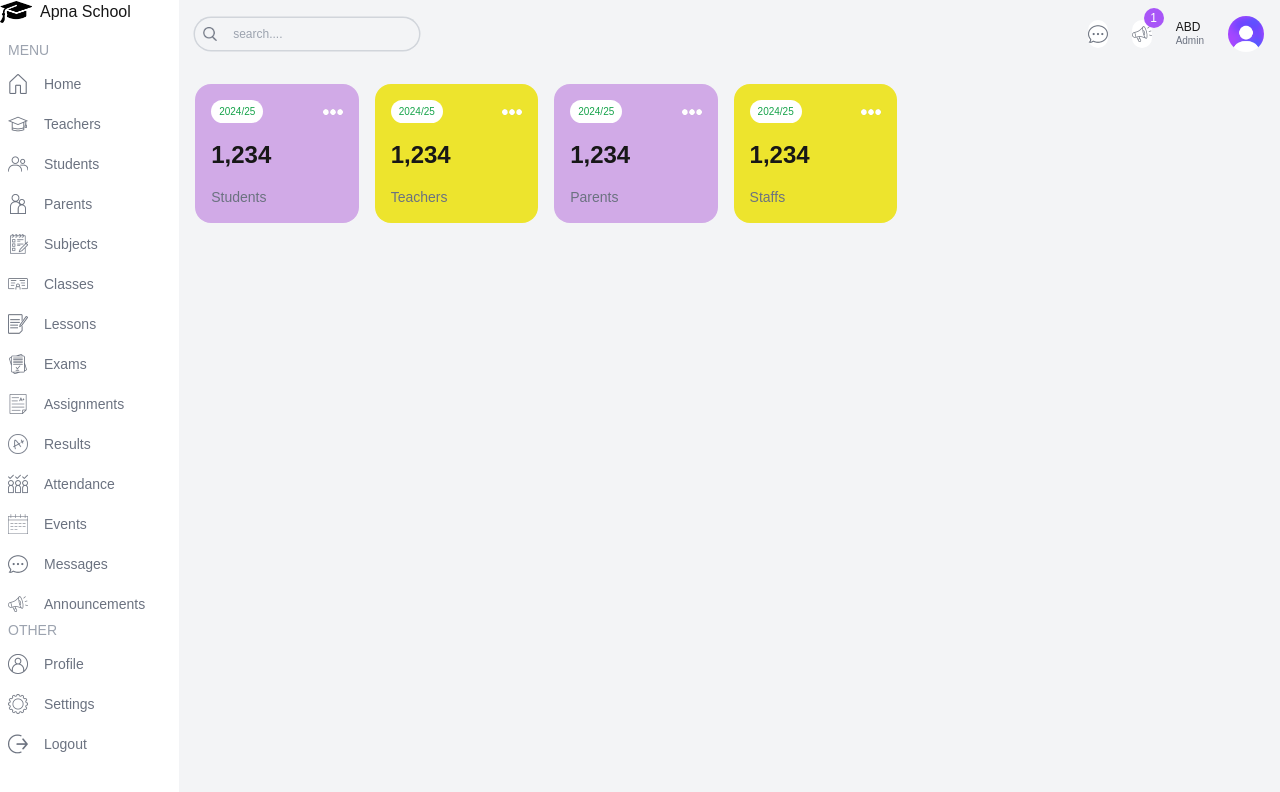
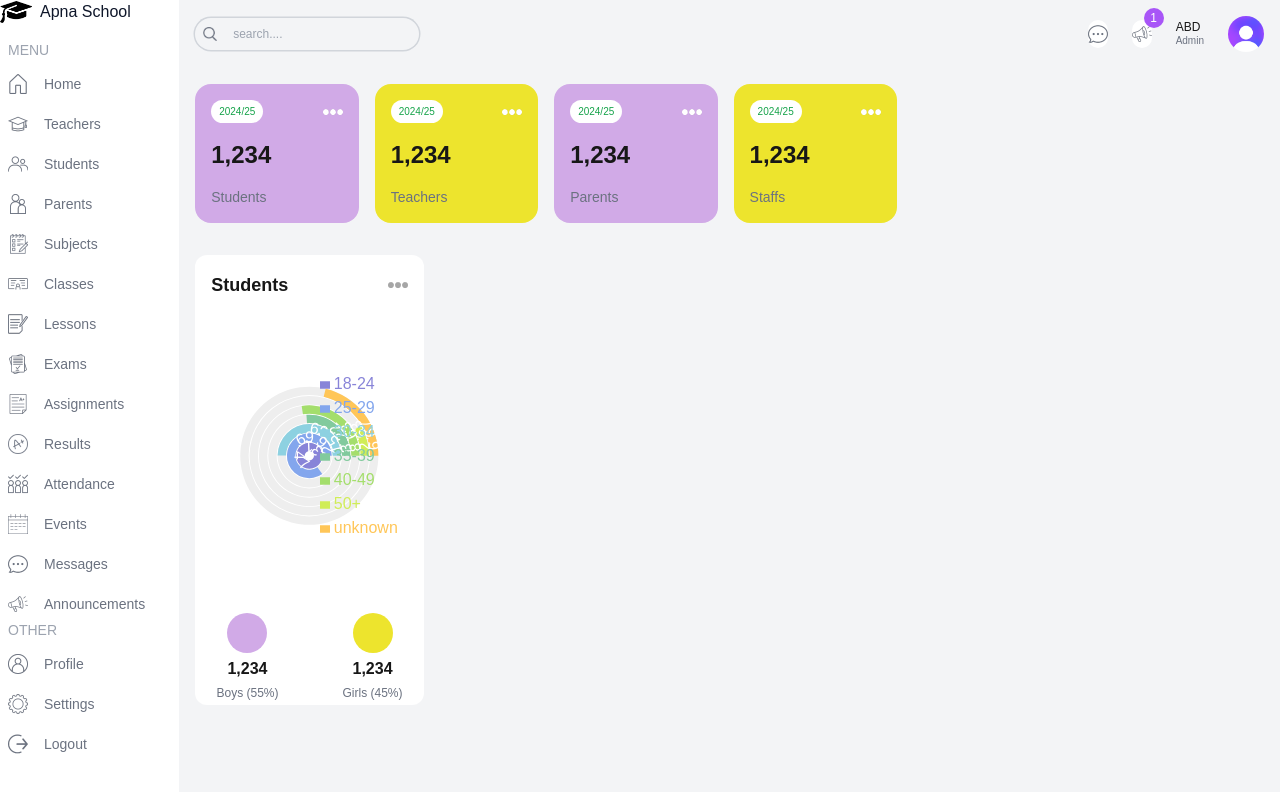
Before and after one commit to Ansari839/School-management, a Next.js app: page /dashboard/admin in a window 1280 px wide. Shown: the top 792 px of the page. Built offline with nearby package versions, Linux system fonts and the light colour scheme.

Commit message:
Chart Error Solve

```diff
--- a/src/app/components/Charts/CountCharts.jsx
+++ b/src/app/components/Charts/CountCharts.jsx
@@ -1,3 +1,4 @@
+'use client'
 import Image from "next/image";
 import {
   RadialBarChart,
@@ -34,7 +35,7 @@ export default function CountCharts() {
       </div>
 
       {/* Chart */}
-      {/* <div className="w-full h-[75%]">
+      <div className="w-full h-[75%]">
         <ResponsiveContainer width="100%" height="100%">
           <RadialBarChart
             cx="50%"
@@ -59,22 +60,99 @@ export default function CountCharts() {
             />
           </RadialBarChart>
         </ResponsiveContainer>
-      </div> */}
+      </div>
 
       {/* Bottom Stats */}
       <div className="flex justify-center gap-16">
         <div className="flex flex-col gap-1 items-center">
           <div className="w-10 h-10 bg-primary rounded-full" />
           <h1 className="font-bold">1,234</h1>
-          <h2 className="text-xs text-gray-300">Boys (55%)</h2>
+          <h2 className="text-xs text-gray-500">Boys (55%)</h2>
         </div>
 
         <div className="flex flex-col gap-1 items-center">
           <div className="w-10 h-10 bg-main rounded-full" />
           <h1 className="font-bold">1,234</h1>
-          <h2 className="text-xs text-gray-300">Girls (45%)</h2>
+          <h2 className="text-xs text-gray-500">Girls (45%)</h2>
         </div>
       </div>
     </div>
   );
 }
+
+
+// import React, { PureComponent } from 'react';
+// import { RadialBarChart, RadialBar, Legend, ResponsiveContainer } from 'recharts';
+
+// const data = [
+//   {
+//     name: '18-24',
+//     uv: 31.47,
+//     pv: 2400,
+//     fill: '#8884d8',
+//   },
+//   {
+//     name: '25-29',
+//     uv: 26.69,
+//     pv: 4567,
+//     fill: '#83a6ed',
+//   },
+//   {
+//     name: '30-34',
+//     uv: 15.69,
+//     pv: 1398,
+//     fill: '#8dd1e1',
+//   },
+//   {
+//     name: '35-39',
+//     uv: 8.22,
+//     pv: 9800,
+//     fill: '#82ca9d',
+//   },
+//   {
+//     name: '40-49',
+//     uv: 8.63,
+//     pv: 3908,
+//     fill: '#a4de6c',
+//   },
+//   {
+//     name: '50+',
+//     uv: 2.63,
+//     pv: 4800,
+//     fill: '#d0ed57',
+//   },
+//   {
+//     name: 'unknow',
+//     uv: 6.67,
+//     pv: 4800,
+//     fill: '#ffc658',
+//   },
+// ];
+
+// const style = {
+//   top: '50%',
+//   right: 0,
+//   transform: 'translate(0, -50%)',
+//   lineHeight: '24px',
+// };
+
+// export default class CountCharts extends PureComponent {
+//   static demoUrl = 'https://codesandbox.io/p/sandbox/simple-radial-bar-chart-gnwjjg';
+
+//   render() {
+//     return (
+//       <ResponsiveContainer width="100%" height="100%">
+//         <RadialBarChart cx="50%" cy="50%" innerRadius="10%" outerRadius="80%" barSize={10} data={data}>
+//           <RadialBar
+//             minAngle={15}
+//             label={{ position: 'insideStart', fill: '#fff' }}
+//             background
+//             clockWise
+//             dataKey="uv"
+//           />
+//           <Legend iconSize={10} layout="vertical" verticalAlign="middle" wrapperStyle={style} />
+//         </RadialBarChart>
+//       </ResponsiveContainer>
+//     );
+//   }
+// }
--- a/src/app/components/Menu.jsx
+++ b/src/app/components/Menu.jsx
@@ -4,7 +4,7 @@ import React from "react";
 
 export default function Menu() {
   const styles = {
-    container: "mt-4 text-sm",
+    container: "mt-4 text-sm bg-white",
     section: {
       base: "flex flex-col gap-2 px-2",
       title: "hidden lg:block text-gray-400 font-light",
--- a/src/app/dashboard/admin/page.jsx
+++ b/src/app/dashboard/admin/page.jsx
@@ -17,7 +17,7 @@ export default function AdminPage() {
         <div className="flex gap-4 flex-col lg:flex-row">
           {/* Count Chart */}
           <div className="w-full lg:w-1/3 h-[450px]">
-            {/* <CountCharts /> */}
+            <CountCharts />
           </div>
           {/* Attendance Chart */}
           <div className="w-full lg:w-2/3 h-[450px]"></div>
--- a/src/app/dashboard/layout.jsx
+++ b/src/app/dashboard/layout.jsx
@@ -9,9 +9,9 @@ export default function DashboardLayout({ children }) {
     container: "h-screen flex",
     left: {
       responsive: "w-[14%] md:w-[8%] lg:w-[16%] xl:w-[14%]", // Responsive widths
-      colors: "bg-white-200", // Color for the left side
+      colors: "bg-white", // Color for the left side
       logo: "flex items-center justify-center lg:justify-start gap-2", // Flex layout for the logo
-      logoText: "hidden lg:block", // Hide text on small screens, show on larger
+      logoText: "hidden lg:block text-slate-900", // Hide text on small screens, show on larger
     },
     right: {
       responsive: "w-[86%] md:w-[92%] lg:w-[84%] xl:w-[86%] overflow-scroll", // Responsive widths
```
